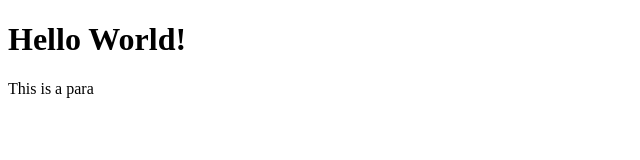
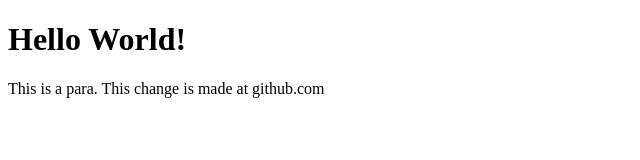
Before and after one commit to anniezh12/gitTest, a plain HTML site: page index.html in a window 1280 px wide. Shown: the whole page, without its empty margins (0-640 px from the left). Drawn offline with Linux system fonts and the light colour scheme.

Commit message:
Update index.html

```diff
--- a/index.html
+++ b/index.html
@@ -5,7 +5,7 @@
             Hello World!
         </h1>
         <p>
-            This is a para
+            This is a para. This change is made at github.com
         </p>
     </body>
 </html>
```
